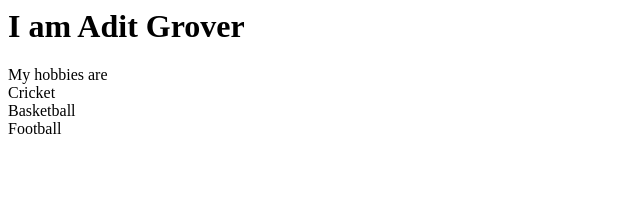
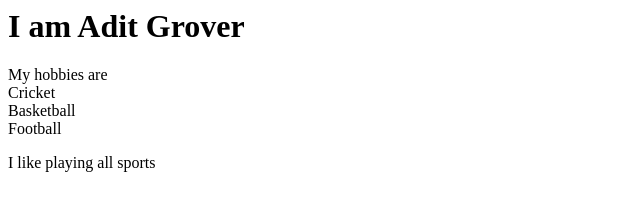
Before and after one commit to aditgr15/Repositry-1, a plain HTML site: page index.html in a window 1280 px wide. Shown: the whole page, without its empty margins (0-640 px from the left). Drawn offline with Linux system fonts and the light colour scheme.

Commit message:
modified1

```diff
--- a/index.html
+++ b/index.html
@@ -12,5 +12,6 @@
     Cricket <br>
     Basketball<br>
     Football<br>
+<p> I like playing all sports</p>
   </body>
 </HTML>
```
